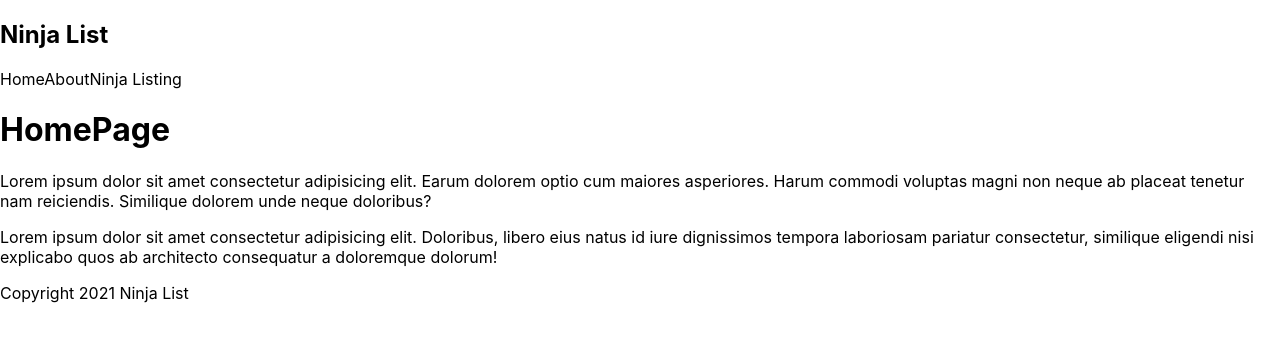
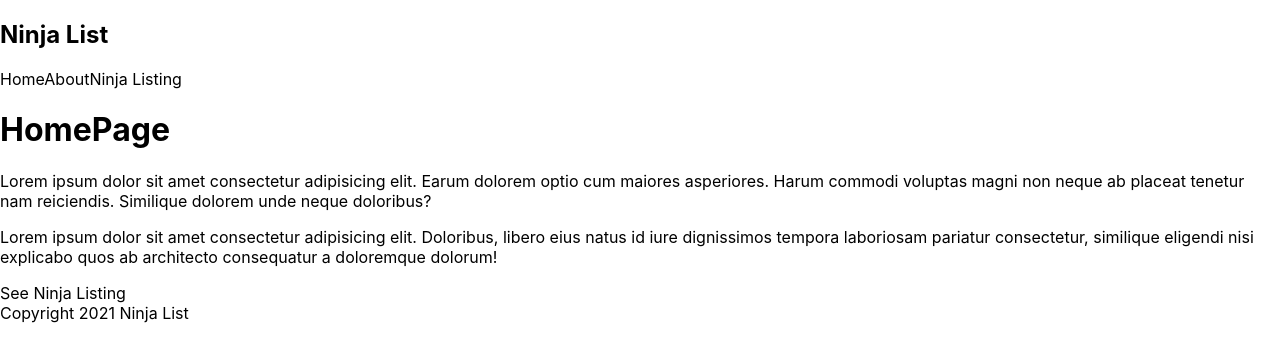
Before and after one commit to Ezzedini-Yassine/nextjs, a Next.js app in the folder ninjalist/: page / in a window 1280 px wide. Shown: the top 362 px of the page. Built offline with nearby package versions, Linux system fonts and the light colour scheme.

Commit message:
Linking between pages

```diff
--- a/ninjalist/comps/Navbar.js
+++ b/ninjalist/comps/Navbar.js
@@ -1,12 +1,20 @@
+import Link from "next/link";
+
 const Navbar = () => {
   return (
     <nav>
       <div>
         <h1>Ninja List</h1>
       </div>
-      <a>Home</a>
-      <a>About</a>
-      <a>Ninja Listing</a>
+      <Link href="/">
+        <a>Home</a>
+      </Link>
+      <Link href="/about">
+        <a>About</a>
+      </Link>
+      <Link href="/ninjas">
+        <a>Ninja Listing</a>
+      </Link>
     </nav>
   );
 };
--- a/ninjalist/pages/index.js
+++ b/ninjalist/pages/index.js
@@ -1,5 +1,6 @@
 import Head from "next/head";
 import Image from "next/image";
+import Link from "next/link";
 import Footer from "../comps/Footer";
 import Navbar from "../comps/Navbar";
 import styles from "../styles/Home.module.css";
@@ -20,6 +21,9 @@
         consectetur, similique eligendi nisi explicabo quos ab architecto
         consequatur a doloremque dolorum!
       </p>
+      <Link href="/ninjas">
+        <a> See Ninja Listing</a>
+      </Link>
       <Footer />
     </div>
   );
```
